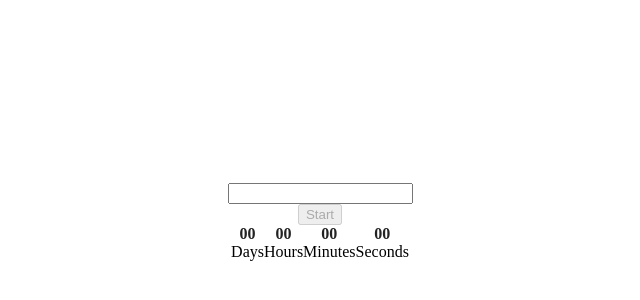
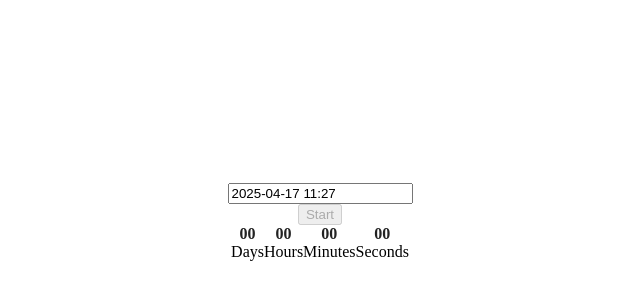
Before and after one commit to Olga-Makhynko/goit-js-hw-10, a plain HTML site: page 1-timer.html in a window 1280 px wide. Shown: the part 186-486 px from the top of the page, 320-960 px from the left. Drawn offline with Linux system fonts and the light colour scheme.

Commit message:
Deploying to gh-pages from @ Olga-Makhynko/goit-js-hw-10@ec117cb9523066abe4e798f693dee8856f863a7b 🚀

```diff
--- a/1-timer.html
+++ b/1-timer.html
@@ -7,7 +7,7 @@
 
     <script type="module" crossorigin src="/goit-js-hw-10/assets/modulepreload-polyfill-B5Qt9EMX.js"></script>
     <script type="module" crossorigin src="/goit-js-hw-10/assets/vendor-BoOYM_Ud.js"></script>
-    <script type="module" crossorigin src="/goit-js-hw-10/assets/1-timer-h6nvhtyT.js"></script>
+    <script type="module" crossorigin src="/goit-js-hw-10/assets/1-timer-BuBEVDOM.js"></script>
     <link rel="stylesheet" crossorigin href="/goit-js-hw-10/assets/vendor-CUZofXIC.css">
     <link rel="stylesheet" crossorigin href="/goit-js-hw-10/assets/1-timer-BT-Ut2ji.css">
   </head>
@@ -29,7 +29,7 @@
         <span class="label">Minutes</span>
       </div>
       <div class="field">
-        <span class="value" data-seconds> 00 </span>
+        <span class="value" data-seconds>00</span>
         <span class="label">Seconds</span>
       </div>
     </div>
--- /dev/null
+++ b/assets/1-timer-BuBEVDOM.js
@@ -0,0 +1,2 @@
+import{f as S,i as c}from"./vendor-BoOYM_Ud.js";const o=document.querySelector("[data-start]"),r=document.getElementById("datetime-picker"),n={days:document.querySelector("[data-days]"),hours:document.querySelector("[data-hours]"),minutes:document.querySelector("[data-minutes]"),seconds:document.querySelector("[data-seconds]")};let a=null,l=null;!o||!r||!n.days||!n.hours||!n.minutes||!n.seconds?console.error("Some required elements were not found"):o.disabled=!0;const b={enableTime:!0,time_24hr:!0,defaultDate:new Date,minuteIncrement:1,onClose(e){const t=e[0];t<=new Date?(o.disabled=!0,c.warning({title:"Warning",message:"Please choose a date in the future",position:"topRight"})):(a=t,o.disabled=!1,c.hide({},!0))}};S(r,b);o.addEventListener("click",()=>{if(!a){console.error("User has not selected a date!");return}o.disabled=!0,r.disabled=!0,l=setInterval(()=>{const t=a-new Date;if(t<=0){clearInterval(l),m(0),r.disabled=!1,o.disabled=!1;return}m(t)},1e3)});function s(e){return String(e).padStart(2,"0")}function g(e){const f=Math.floor(e/864e5),h=Math.floor(e%864e5/36e5),y=Math.floor(e%36e5/6e4),p=Math.floor(e%6e4/1e3);return{days:f,hours:h,minutes:y,seconds:p}}function m(e){const{days:t,hours:d,minutes:i,seconds:u}=g(e);n.days.textContent=s(t),n.hours.textContent=s(d),n.minutes.textContent=s(i),n.seconds.textContent=s(u)}
+//# sourceMappingURL=1-timer-BuBEVDOM.js.map
--- a/assets/1-timer-h6nvhtyT.js
+++ /dev/null
@@ -1,2 +0,0 @@
-import{f as p,i as S}from"./vendor-BoOYM_Ud.js";const n=document.querySelector("[data-start]");n?n.disabled=!0:console.error("Start button not found");const a=document.getElementById("#datetime-picker"),o={days:document.querySelector("[data-days]"),hours:document.querySelector("[data-hours]"),minutes:document.querySelector("[data-minutes]"),seconds:document.querySelector("[data-seconds]")};let d=null,l=null;const b={enableTime:!0,time_24hr:!0,defaultDate:new Date,minuteIncrement:1,onClose(e){const t=e[0];t<=new Date?(n.disabled=!0,S.warning({title:"Warning",message:"Please choose a date in the future",position:"topRight"})):(d=t,n.disabled=!1)}};p(a,b);n.addEventListener("click",()=>{d&&(n.disabled=!0,a.disabled=!0,l=setInterval(()=>{const t=d-new Date;if(t<=0){clearInterval(l),m(0),a.disabled=!1;return}m(t)},1e3))});function s(e){return String(e).padStart(2,"0")}function r(e){const f=Math.floor(e/864e5),h=Math.floor(e%864e5/36e5),y=Math.floor(e%36e5/6e4),g=Math.floor(e%6e4/1e3);return{days:f,hours:h,minutes:y,seconds:g}}function m(e){const{days:t,hours:c,minutes:u,seconds:i}=r(e);o.days.textContent=s(t),o.hours.textContent=s(c),o.minutes.textContent=s(u),o.seconds.textContent=s(i)}console.log(r(2e3));console.log(r(14e4));console.log(r(2414e4));
-//# sourceMappingURL=1-timer-h6nvhtyT.js.map
```
Also changed, not shown: index.html (+2 -3 lines), 2 other files.
